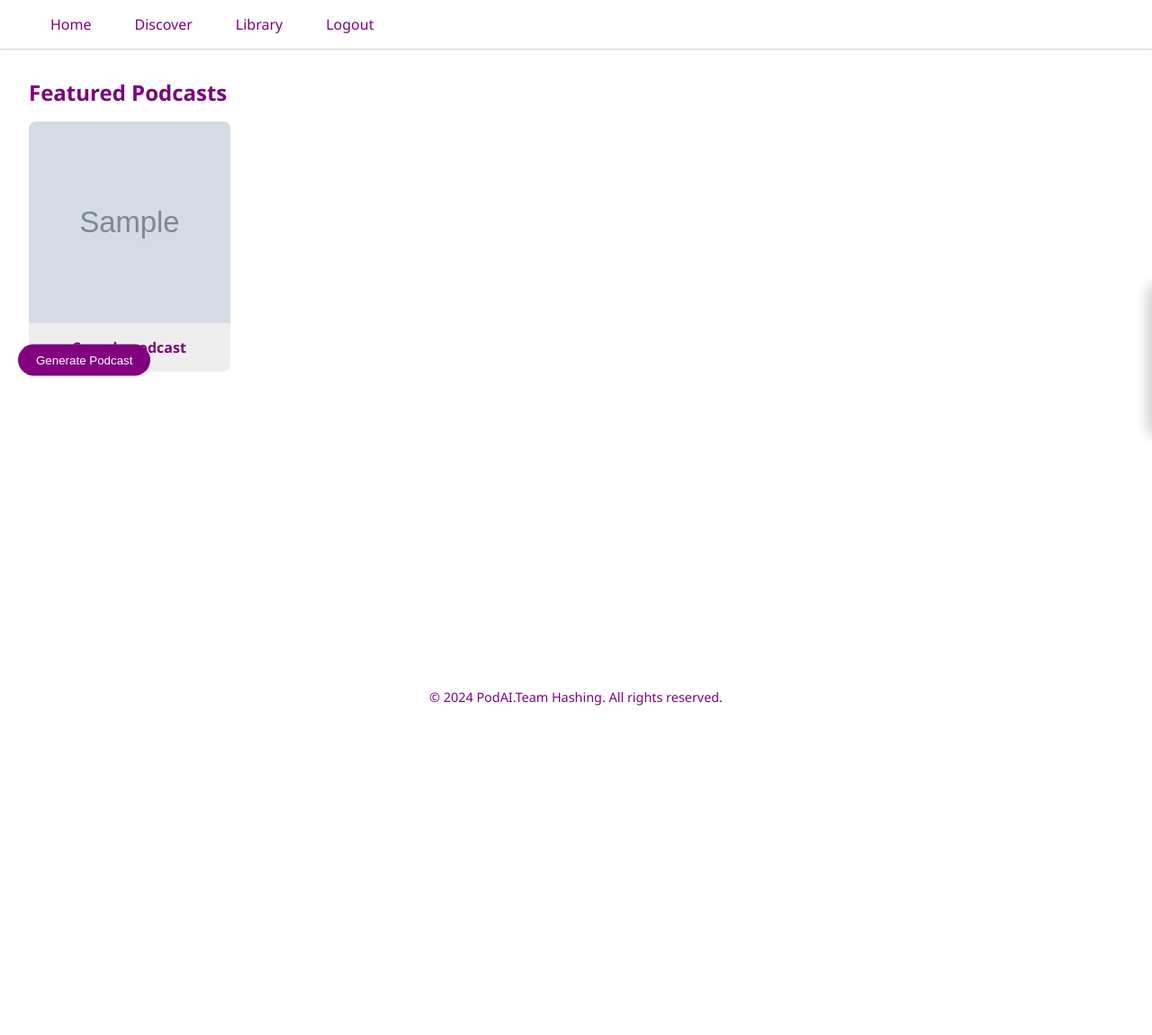
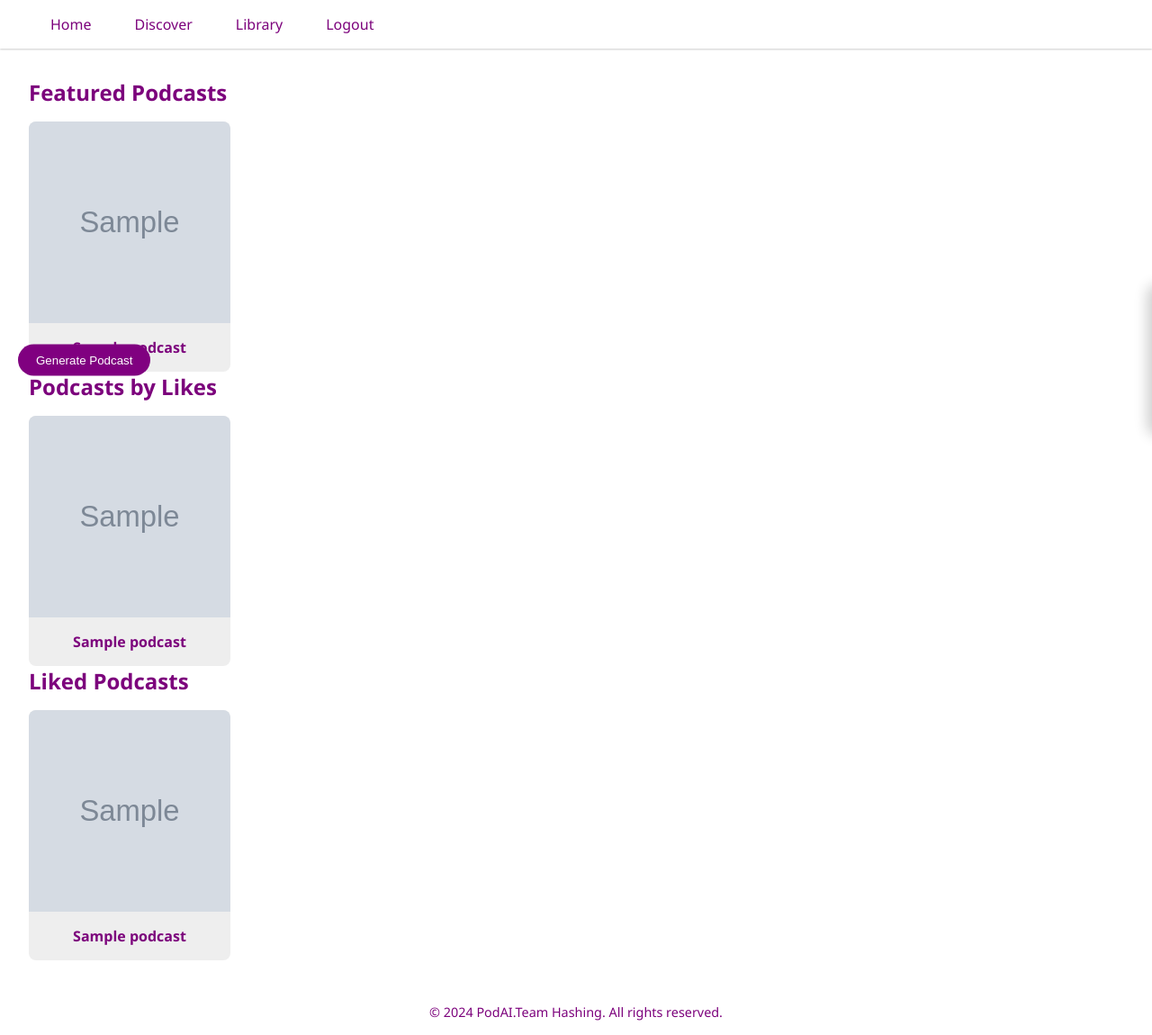
Before and after one commit to team-hashing/podai, a Python web app: template web/templates/index.html in a window 1280 px wide. Shown: the whole page at 90% size. Before the commit the page ends 784 px from the top, so only its background shows below. Run offline with Jinja, Linux system fonts and the light colour scheme; the template is opened without the code that fills it: most values are stand-ins (such as "Sample title", 1, 10 or a date in 2020); grey boxes marked "Sample" are stand-in pictures; some libraries are stand-ins or nearby versions.

Commit message:
so much left to do

```diff
--- a/apip/app.py
+++ b/apip/app.py
@@ -299,7 +299,7 @@ async def unlike_podcast(body: RequestBody):
     return {"message": "Podcast unliked successfully"}
 
 @app.post("/api/get_liked_podcasts")
-async def get_liked_podcasts(body: RequestBody):
+async def get_liked_podcasts(body: GetPocastsRequest):
     logger.info("Getting liked podcasts")
     podcasts = firebase_storage.get_liked_podcasts(body.user_id)
     return podcasts
--- a/web/static/animations.js
+++ b/web/static/animations.js
@@ -22,13 +22,14 @@ document.addEventListener('DOMContentLoaded', () => {
                 const podcastId = card.dataset.podcastId;
                 const podcastName = card.querySelector('.podcast-title').textContent;
                 const podcastImage = card.querySelector('.podcast-image').src;
-                playPodcast(podcastId, podcastName, podcastImage);
+                const podcastAuthor = card.querySelector('.podcast-author').textContent;
+                playPodcast(podcastId, podcastName, podcastImage, podcastAuthor);
             });
         }
     });
     console.log('loaded');
 
-    async function playPodcast(podcastId, podcastName, podcastImage) {
+    async function playPodcast(podcastId, podcastName, podcastImage, podcastAuthor) {
         try {
             // Extract userId from cookies
             const getCookie = (name) => {
@@ -52,7 +53,7 @@ document.addEventListener('DOMContentLoaded', () => {
                 audioElement.play();
                 currentPodcastImage.src = podcastImage;
                 currentPodcastTitle.textContent = podcastName;
-                currentPodcastAuthor.textContent = 'Podcast Author'; // TODO
+                currentPodcastAuthor.textContent = podcastAuthor;
                 audioPlayer.classList.add('active');
             } else {
                 showErrorNotification('Audio file not found');
@@ -173,7 +174,8 @@ document.addEventListener('DOMContentLoaded', () => {
                 const podcastId = card.dataset.podcastId;
                 const podcastName = card.querySelector('.podcast-title').textContent;
                 const podcastImage = card.querySelector('.podcast-image').src;
-                playPodcast(podcastId, podcastName, podcastImage);
+                const podcastAuthor = card.querySelector('.podcast-author').textContent;
+                playPodcast(podcastId, podcastName, podcastImage, podcastAuthor);
             });
         }
     }
--- a/web/static/styles.css
+++ b/web/static/styles.css
@@ -2,6 +2,7 @@
     --background-color: #FFF;
     --primary-color: #800080;
     --secondary-color: #AA3090;
+    --terciary-color: #bbbbbb;
     --input-border-color: #ddd;
     --input-focus-border-color: #800080;
     --input-focus-shadow-color: rgba(128, 0, 128, 0.2);
@@ -105,6 +106,12 @@ body {
     position: relative;
     aspect-ratio: 1 / 1;
     overflow: hidden;
+}
+
+.podcast-author {
+    font-size: 0.8rem;
+    color: var(--terciary-color);
+    margin-bottom: 0.5rem;
 }
 
 .podcast-image {
--- a/web/templates/index.html
+++ b/web/templates/index.html
@@ -49,6 +49,67 @@
                             <div class="loading-spinner"></div>
                         </div>
                         <h3 class="podcast-title">{{ podcast.name }}</h3>
+                        <p class="podcast-author">{{ podcast.author }}</p>
+                        {% else %}
+                        <div class="podcast-card" data-podcast-id="{{ podcast.id }}">
+                            <div class="podcast-image-container">
+                                <img src="{% if podcast.image %}{{ podcast.image }}{% else %}/static/images/placeholder.png{% endif %}"
+                                    alt="{{ podcast.name }} cover image" class="podcast-image">
+                                <div class="podcast-overlay">
+                                    <div class="podcast-overlay">
+                                        <button class="play-button">▶</button>
+                                    </div>
+                                </div>
+                            </div>
+                            <h3 class="podcast-title">{{ podcast.name }}</h3>
+                            {% endif %}
+                        </div>
+                        {% endfor %}
+                    </div>
+            </section>
+
+            <section id="by-likes" class="featured-section">
+                <h2 class="section-title">Podcasts by Likes</h2>
+                <div class="podcast-grid">
+                    {% for podcast in podcasts_by_likes %}
+                    {% if podcast.status and podcast.status != "ready" %}
+                    <div class="podcast-card loading" data-podcast-id="{{ podcast.id }}">
+                        <div class="podcast-image-container">
+                            <img src="{% if podcast.image %}{{ podcast.image }}{% else %}/static/images/placeholder.png{% endif %}"
+                                alt="{{ podcast.name }} cover image" class="podcast-image">
+                            <div class="loading-spinner"></div>
+                        </div>
+                        <h3 class="podcast-title">{{ podcast.name }}</h3>
+                        {% else %}
+                        <div class="podcast-card" data-podcast-id="{{ podcast.id }}">
+                            <div class="podcast-image-container">
+                                <img src="{% if podcast.image %}{{ podcast.image }}{% else %}/static/images/placeholder.png{% endif %}"
+                                    alt="{{ podcast.name }} cover image" class="podcast-image">
+                                <div class="podcast-overlay">
+                                    <div class="podcast-overlay">
+                                        <button class="play-button">▶</button>
+                                    </div>
+                                </div>
+                            </div>
+                            <h3 class="podcast-title">{{ podcast.name }}</h3>
+                            {% endif %}
+                        </div>
+                        {% endfor %}
+                    </div>
+            </section>
+
+            <section id="liked" class="featured-section">
+                <h2 class="section-title">Liked Podcasts</h2>
+                <div class="podcast-grid">
+                    {% for podcast in liked_podcasts %}
+                    {% if podcast.status and podcast.status != "ready" %}
+                    <div class="podcast-card loading" data-podcast-id="{{ podcast.id }}">
+                        <div class="podcast-image-container">
+                            <img src="{% if podcast.image %}{{ podcast.image }}{% else %}/static/images/placeholder.png{% endif %}"
+                                alt="{{ podcast.name }} cover image" class="podcast-image">
+                            <div class="loading-spinner"></div>
+                        </div>
+                        <h3 class="podcast-title">{{ podcast.name }}</h3>
                         {% else %}
                         <div class="podcast-card" data-podcast-id="{{ podcast.id }}">
                             <div class="podcast-image-container">
```
Also changed, not shown: web/app.py (+94 -4 lines).
